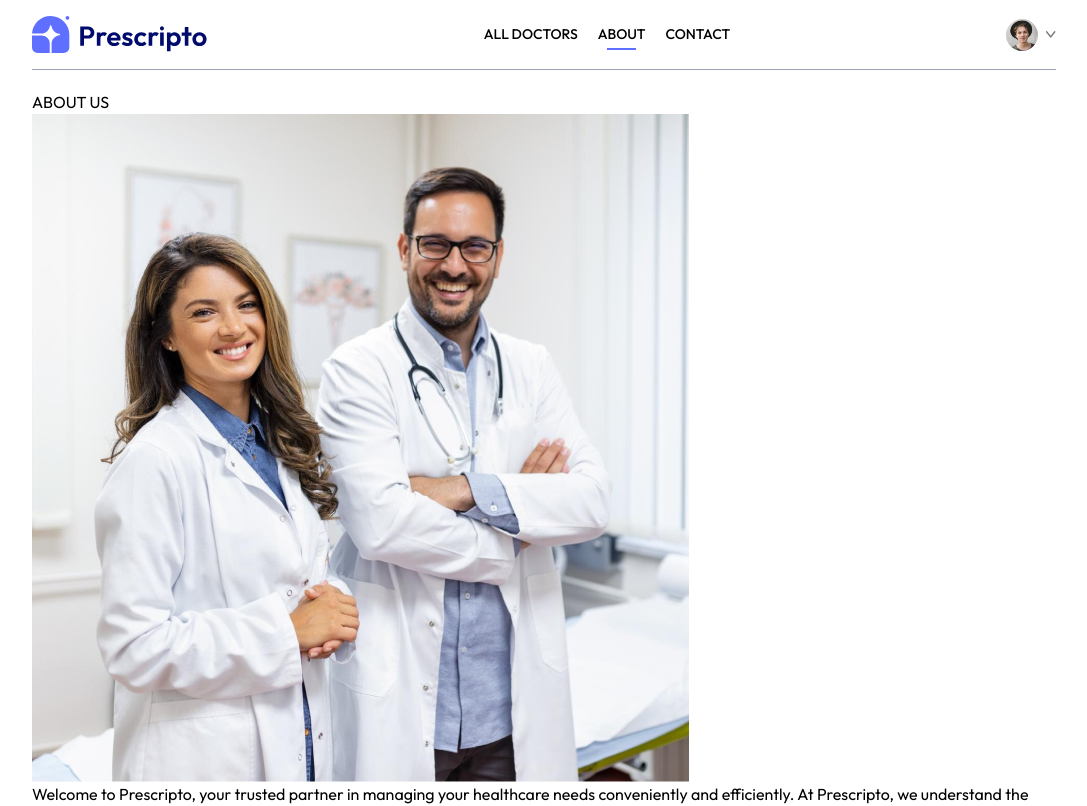
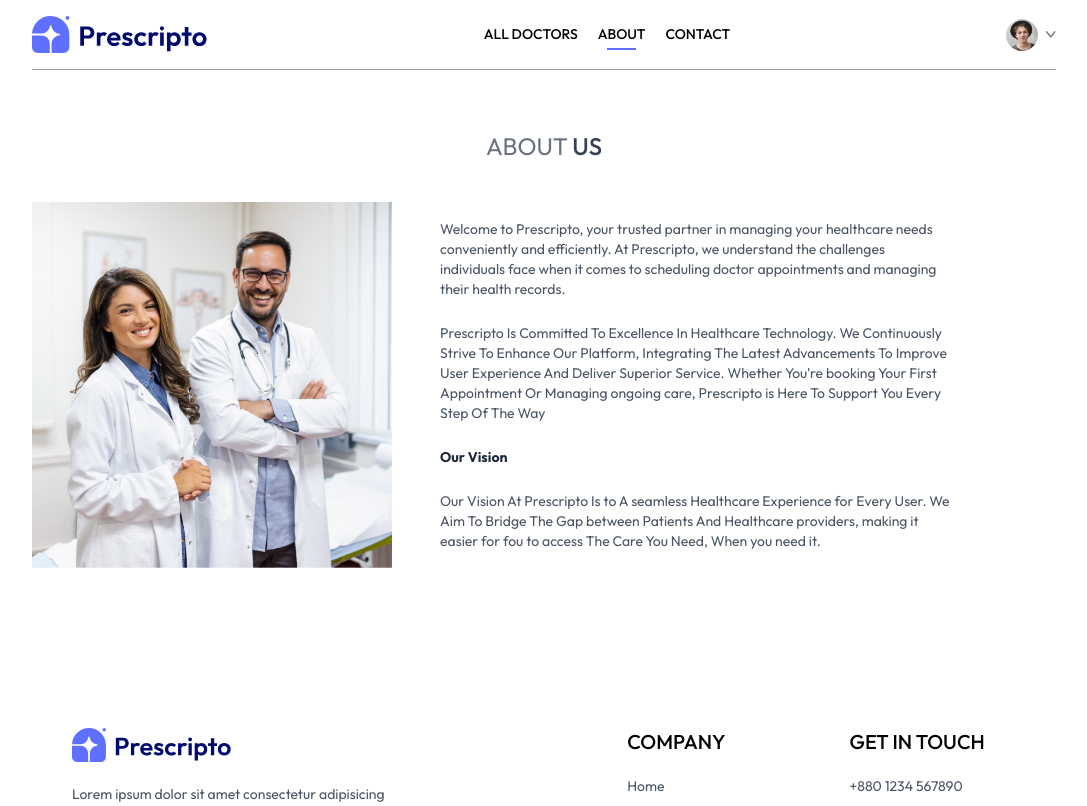
Before and after one commit to DhirajNeupane-999/Appartment-booking-system, a React (Vite) app in the folder frontend/: page /about in a window 1280 px wide. Shown: the top 806 px of the page, without its empty margins (96-1183 px from the left). Built offline with nearby package versions, Linux system fonts and the light colour scheme.

Commit message:
about section img and text

```diff
--- a/frontend/src/pages/About.jsx
+++ b/frontend/src/pages/About.jsx
@@ -3,15 +3,15 @@
 const About = () => {
   return (
     <div>
-      <div>
+      <div className="text-center text-2xl pt-10 text-gray-500">
         <p>
-          ABOUT <span>US</span>
+          ABOUT <span className="text-gray-700 font-medium">US</span>
         </p>
       </div>
 
-      <div>
-        <img src={assets.about_image} alt="" />
-        <div>
+      <div className="my-10 flex flex-col md:flex-row gap-12">
+        <img className="w-full md:max-w-[360px]" src={assets.about_image} alt="" />
+        <div className="flex flex-col justify-center gap-6 md:w-2/4 text-sm text-gray-600">
           <p>
             Welcome to Prescripto, your trusted partner in managing your
             healthcare needs conveniently and efficiently. At Prescripto, we
@@ -26,7 +26,7 @@
             ongoing care, Prescripto is Here To Support You Every Step Of The
             Way
           </p>
-          <b>Our Vision</b>
+          <b className="text-gray-800">Our Vision</b>
           <p>
             Our Vision At Prescripto Is to A seamless Healthcare Experience for
             Every User. We Aim To Bridge The Gap between Patients And Healthcare
```
